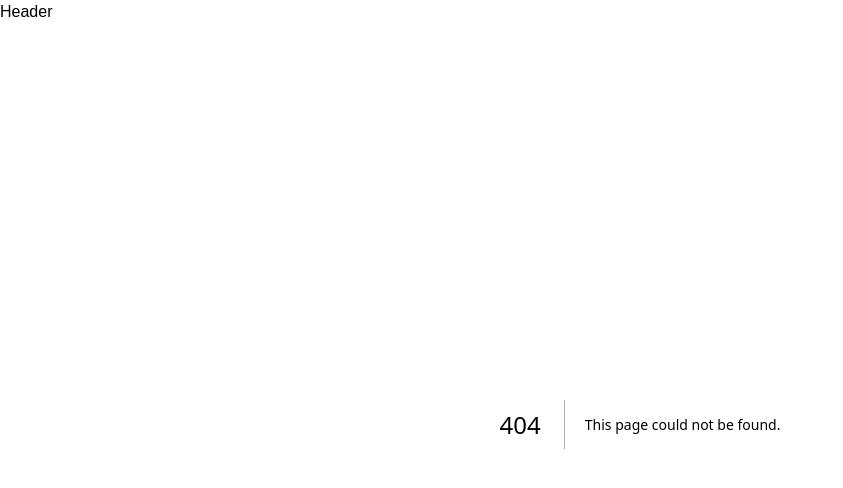
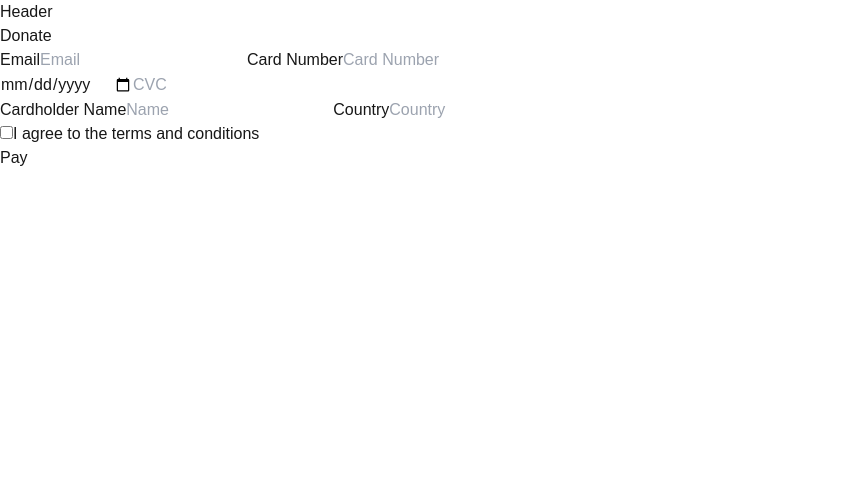
Before and after one commit to utmgdsc/StockCharity, a Next.js app in the folder webapp/: page /donate in a window 1280 px wide. Before the commit this address had no page. Shown: the top 488 px of the page, without its empty margins (0-843 px from the left). Built offline with nearby package versions, Linux system fonts and the light colour scheme.

Commit message:
Add donate page

```diff
--- /dev/null
+++ b/webapp/src/pages/donate.tsx
@@ -0,0 +1,29 @@
+import { JSX } from "react";
+
+const Donate = (): JSX.Element => (
+  <>
+    <h1>Donate</h1>
+    <form className="flex flex-col gap-2">
+      {/* Placeholder form until we try to integrate with stripe */}
+      <label htmlFor="email">Email</label>
+      <input id="email" type="email" placeholder="Email" />
+      <label htmlFor="card-number">Card Number</label>
+      <input id="card-number" type="number" placeholder="Card Number" />
+      <div className="flex flex-row gap-x-2">
+        <input className="grow" type="date" />
+        <input className="grow" type="number" placeholder="CVC" />
+      </div>
+      <label htmlFor="name">Cardholder Name</label>
+      <input id="name" type="text" placeholder="Name" />
+      <label htmlFor="country">Country</label>
+      <input id="country" type="text" placeholder="Country" />
+      <div className="flex gap-x-2 m-auto">
+          <input id="terms" type="checkbox" />
+          <label htmlFor="terms">I agree to the terms and conditions</label>
+      </div>
+      <input type="submit" value="Pay"/>
+    </form>
+  </>
+);
+
+export default Donate;
```
